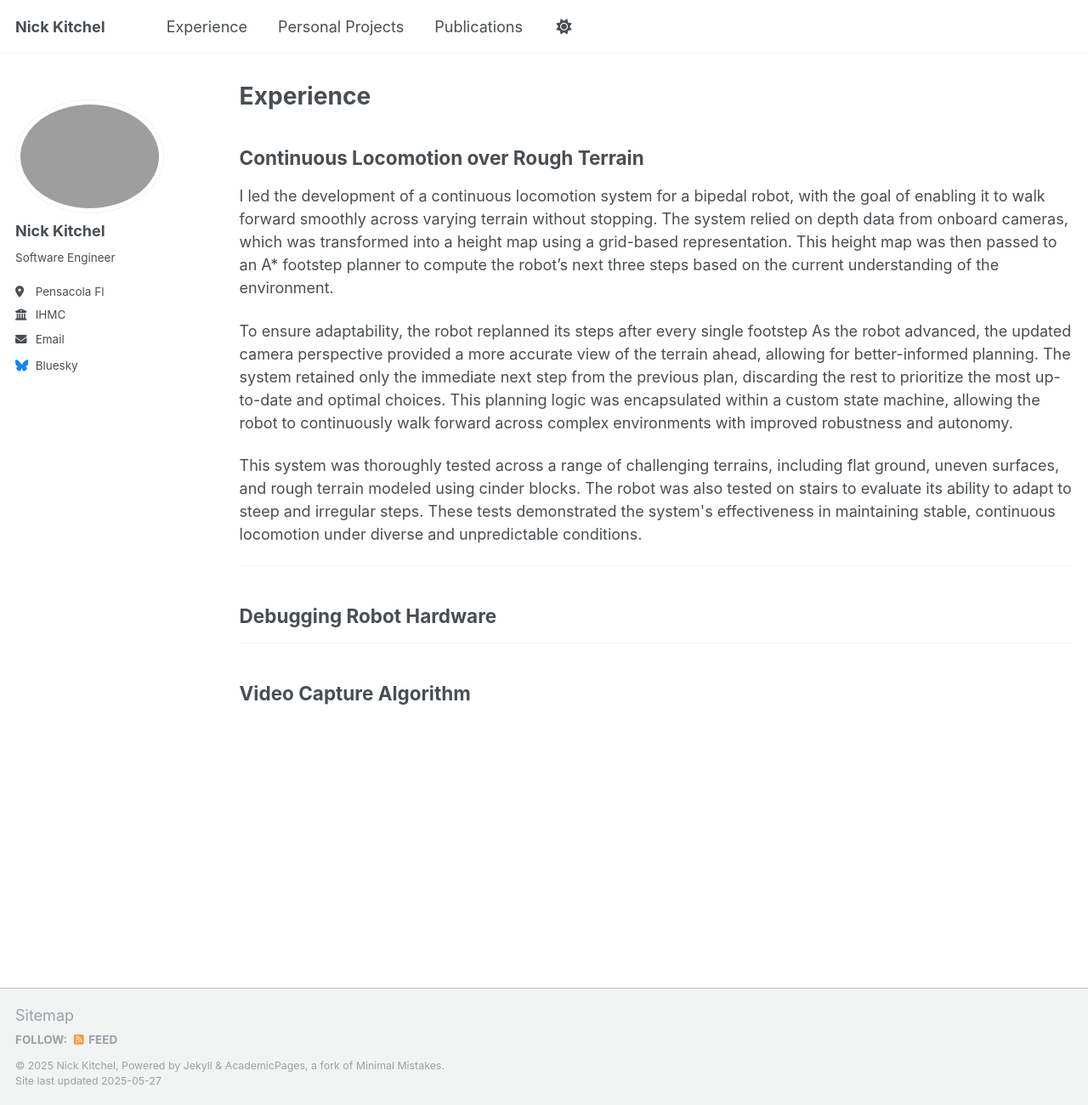
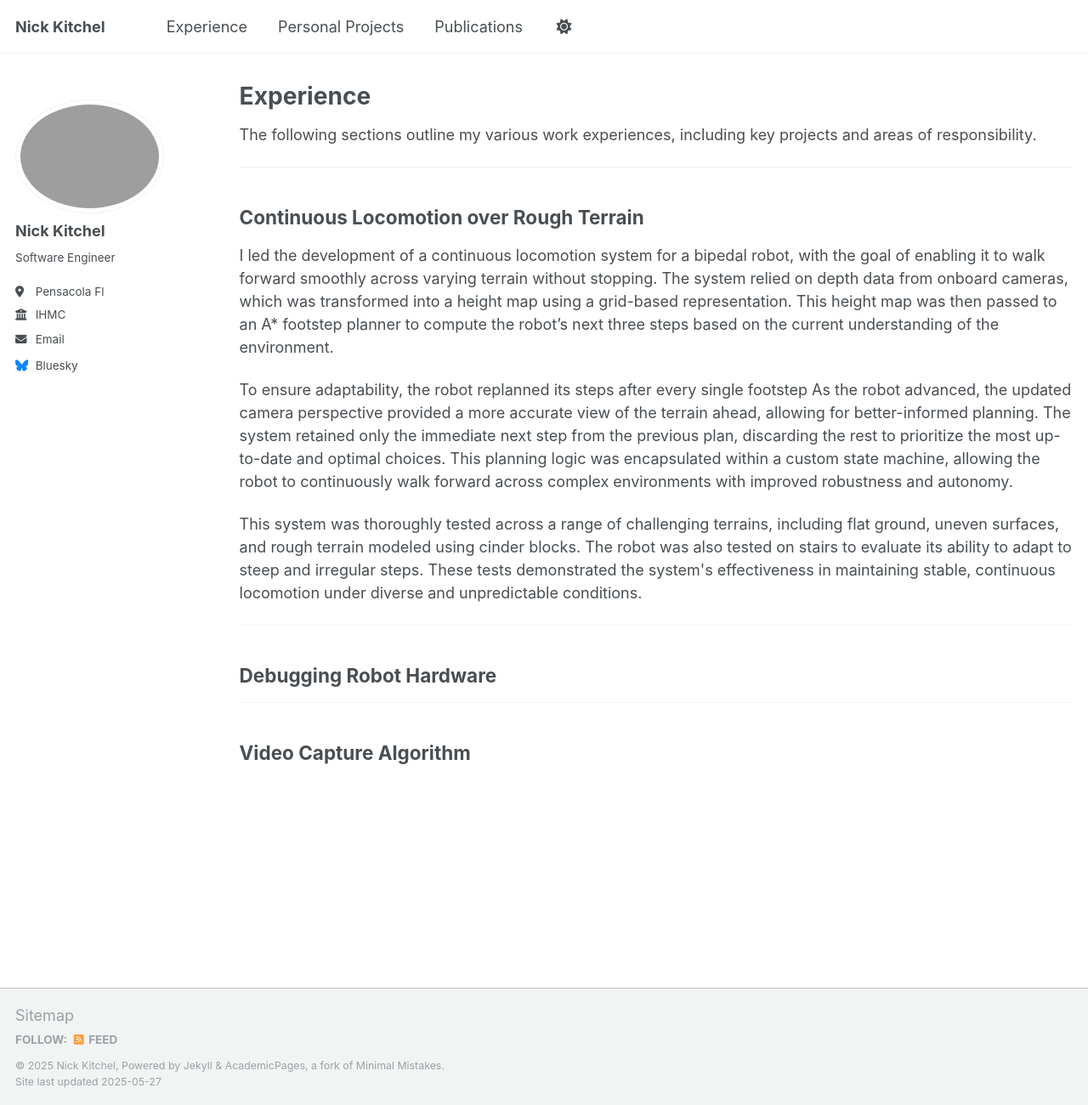
Before and after one commit to PotatoPeeler3000/potatopeeler3000.github.io, a Jekyll site: the page built from _pages/experience.html, in a window 1280 px wide and 1300 px high. Shown: the whole window at 85% size. Built offline with Jekyll 4.4.1, drawn with Linux system fonts in a browser that asks for light colours.

Commit message:
Update experience.html

```diff
--- a/_pages/experience.html
+++ b/_pages/experience.html
@@ -6,6 +6,10 @@ author_profile: true
 ---
 
 {% include base_path %}
+
+<p>The following sections outline my various work experiences, including key projects and areas of responsibility.</p>
+
+<hr>
 
 <h2>Continuous Locomotion over Rough Terrain</h2>
 <p>I led the development of a continuous locomotion system for a bipedal robot, with the goal of enabling it to walk forward smoothly across varying terrain without stopping.
```
